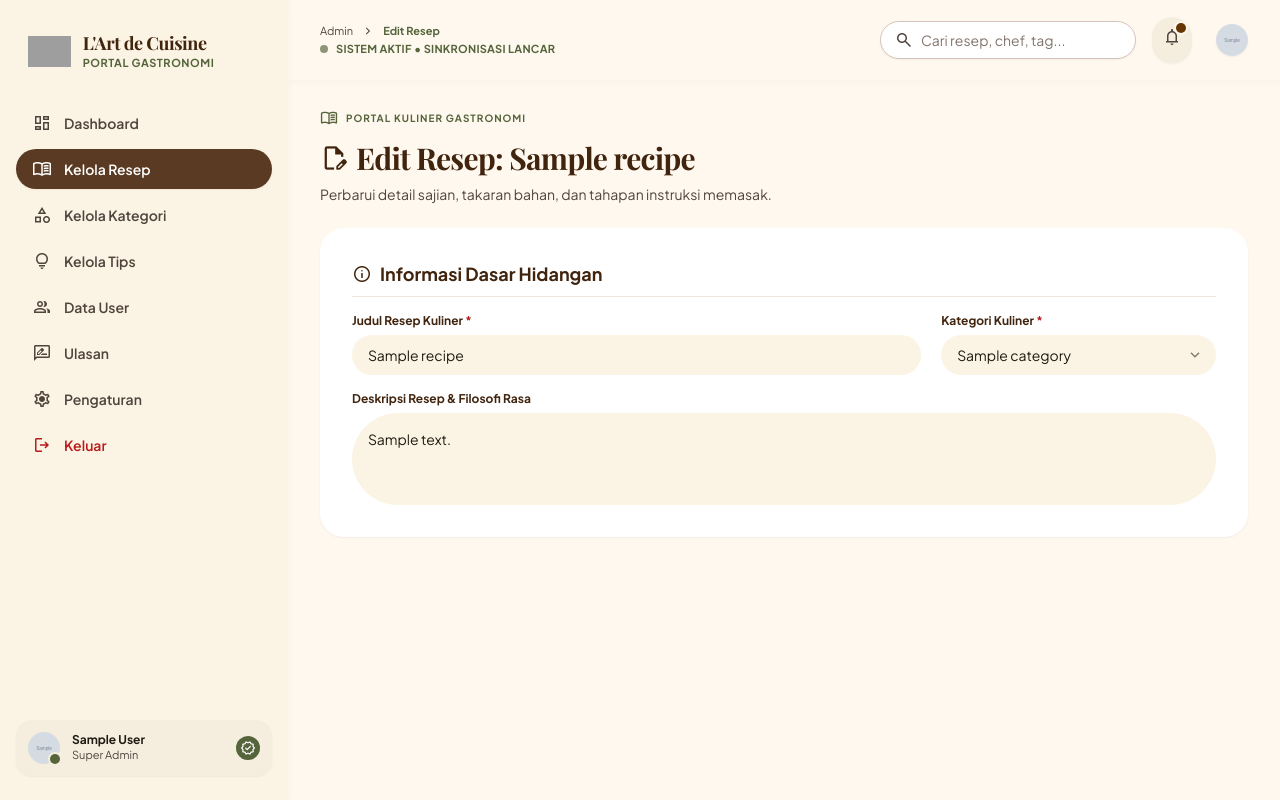
After one commit to indriyanirasti7-sys/Sistem_Informasi_Resep_Makanan, a Laravel app: a page that uses resources/views/admin/recipes/edit.blade.php in a window 1280 px wide. The commit adds this page. Run offline with Laravel 12, Linux system fonts and the light colour scheme; a user stored in the database is signed in; tables that the repository leaves empty hold one stand-in row (values such as "Sample post"); grey boxes marked "Sample" are stand-in pictures; parts of the project's set-up code (start-up, migrations or seed data) failed here and were passed over; some libraries are stand-ins or nearby versions; some web fonts are replaced; grey boxes are pictures that could not be loaded.

Commit message:
Membuatuat kerangka form & data dasar
Memuat data lama ke dalam form edit

Input Judul, Kategori, dan Deskripsi

```diff
--- /dev/null
+++ b/resources/views/admin/recipes/edit.blade.php
@@ -0,0 +1,79 @@
+@extends('admin.layout')
+
+@section('title', 'Edit Resep — L\'Art de Cuisine')
+@section('breadcrumb', 'Edit Resep')
+
+@section('content')
+
+<div class="max-w-5xl mx-auto pb-12 pt-6">
+
+    {{-- Header --}}
+    <header class="flex flex-col gap-1 mb-6">
+        <div class="flex items-center gap-2 text-secondary mb-1">
+            <span class="material-symbols-outlined text-lg">menu_book</span>
+            <span class="text-[10px] uppercase tracking-widest font-bold">Portal Kuliner Gastronomi</span>
+        </div>
+        <div class="flex items-center justify-between">
+            <div class="flex items-center gap-2">
+                <span class="material-symbols-outlined text-[28px] text-primary">edit_document</span>
+                <h1 class="font-['Playfair_Display'] text-3xl text-primary tracking-tight font-bold">Edit Resep: {{ $recipe->title }}</h1>
+            </div>
+        </div>
+        <p class="text-sm text-on-surface-variant mt-1">Perbarui detail sajian, takaran bahan, dan tahapan instruksi memasak.</p>
+    </header>
+
+    <form method="POST" action="{{ route('admin.recipes.update', $recipe->id) }}" enctype="multipart/form-data" class="flex flex-col gap-6">
+        @csrf
+        @method('PUT')
+
+        @if ($errors->any())
+            <div class="p-4 rounded-xl bg-error-container text-on-error-container text-sm">
+                <ul class="list-disc list-inside">
+                    @foreach ($errors->all() as $e) <li>{{ $e }}</li> @endforeach
+                </ul>
+            </div>
+        @endif
+
+        {{-- CARD UTAMA --}}
+        <div class="bg-surface-container-lowest rounded-3xl p-6 lg:p-8 shadow-sm flex flex-col gap-8">
+
+            {{-- 1. INFORMASI DASAR --}}
+            <div class="flex flex-col gap-4">
+                <div class="flex items-center gap-2 pb-2 border-b border-surface-container-high">
+                    <span class="material-symbols-outlined text-primary text-[20px]">info</span>
+                    <h2 class="text-lg font-bold text-primary">Informasi Dasar Hidangan</h2>
+                </div>
+
+                <div class="grid grid-cols-1 md:grid-cols-3 gap-5">
+                    <div class="md:col-span-2 flex flex-col gap-1.5">
+                        <label for="title" class="text-xs font-bold text-primary">Judul Resep Kuliner <span class="text-error">*</span></label>
+                        <input type="text" id="title" name="title" value="{{ old('title', $recipe->title) }}" required
+                               class="w-full bg-surface-container-low px-4 py-2.5 rounded-xl text-sm outline-none focus:ring-2 focus:ring-secondary/40"/>
+                    </div>
+                    <div class="flex flex-col gap-1.5">
+                        <label for="category_id" class="text-xs font-bold text-primary">Kategori Kuliner <span class="text-error">*</span></label>
+                        <div class="relative">
+                            <select id="category_id" name="category_id" required
+                                    class="w-full appearance-none bg-surface-container-low px-4 py-2.5 rounded-xl text-sm outline-none focus:ring-2 focus:ring-secondary/40 cursor-pointer pr-10">
+                                <option value="">Pilih Kategori</option>
+                                @foreach ($categories as $cat)
+                                    <option value="{{ $cat->id }}" {{ old('category_id', $recipe->category_id) == $cat->id ? 'selected' : '' }}>{{ $cat->name }}</option>
+                                @endforeach
+                            </select>
+                            <span class="material-symbols-outlined absolute right-3 top-1/2 -translate-y-1/2 pointer-events-none text-outline text-[18px]">expand_more</span>
+                        </div>
+                    </div>
+                </div>
+
+                <div class="flex flex-col gap-1.5">
+                    <label for="description" class="text-xs font-bold text-primary">Deskripsi Resep & Filosofi Rasa</label>
+                    <textarea id="description" name="description" rows="3"
+                              class="w-full bg-surface-container-low p-4 rounded-xl text-sm outline-none focus:ring-2 focus:ring-secondary/40 resize-none">{{ old('description', $recipe->description) }}</textarea>
+                </div>
+            </div>
+
+        </div>
+    </form>
+</div>
+
+@endsection
--- a/resources/views/admin/recipes/kelola_resep.blade.php
+++ b/resources/views/admin/recipes/kelola_resep.blade.php
@@ -222,7 +222,7 @@
                                    class="p-2 text-on-surface-variant hover:text-primary hover:bg-surface-container rounded-full transition" title="Lihat">
                                     <span class="material-symbols-outlined text-[18px]">visibility</span>
                                 </a>
-                                <a href="{{ route('admin.recipes.edit', $recipe->id) }}"
+                                <a href="{{ route('admin.recipes.edit', $recipe->slug) }}"
                                    class="p-2 text-on-surface-variant hover:text-primary hover:bg-surface-container rounded-full transition" title="Edit">
                                     <span class="material-symbols-outlined text-[18px]">edit</span>
                                 </a>
```
